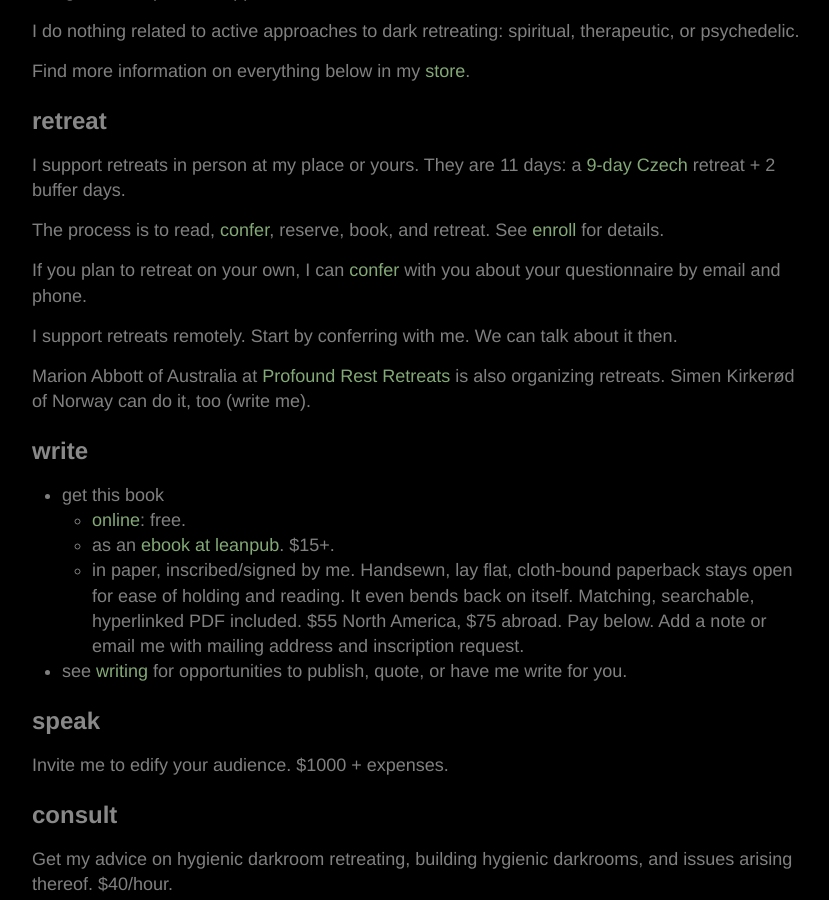
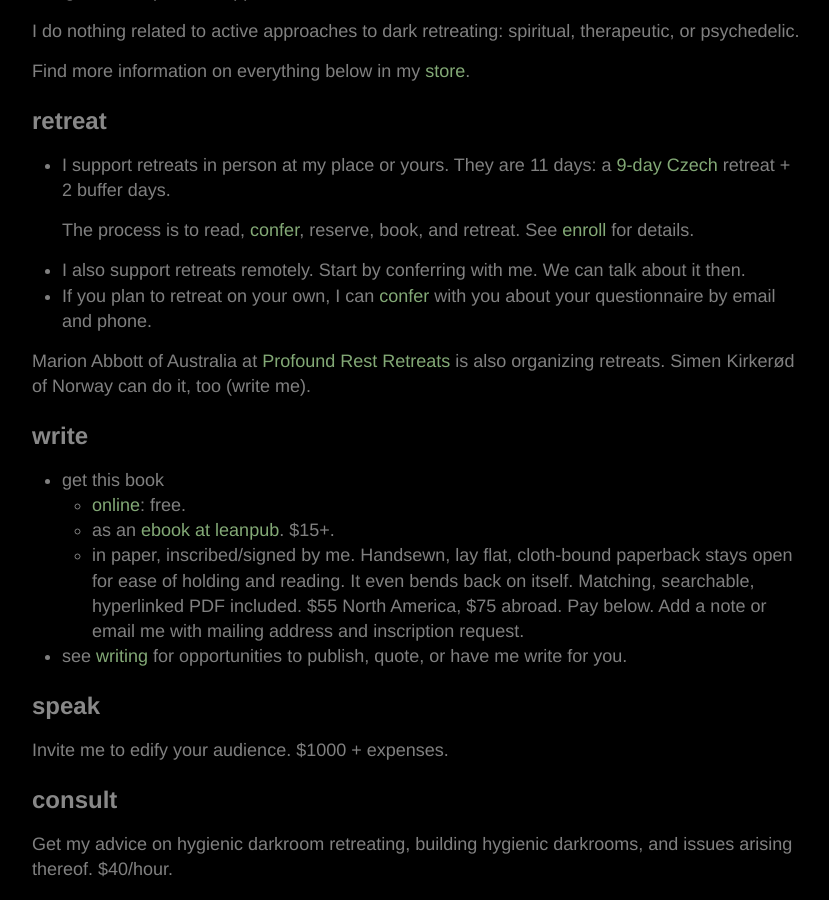
Before and after one commit to yodrew/yodrew.github.io, a Jekyll site: the page built from _pages/back/services.md, in a window 1280 px wide and 900 px high, scrolled down 339 px. Shown: the whole window, without its empty margins (223-1052 px from the left). Built offline with Jekyll 4.4.1, drawn with Linux system fonts in a browser that asks for light colours.

Commit message:
make question services

```diff
--- a/_pages/back/services.md
+++ b/_pages/back/services.md
@@ -14,13 +14,11 @@
 
 #### retreat
 
-I support retreats in person at my place or yours. They are 11 days: a [9-day Czech](/format#czech) retreat + 2 buffer days.
+- I support retreats in person at my place or yours. They are 11 days: a [9-day Czech](/format#czech) retreat + 2 buffer days.
 
-The process is to read, [confer](/store/confer), reserve, book, and retreat. See [enroll](/store/enroll) for details.
-
-If you plan to retreat on your own, I can [confer](/store/confer) with you about your questionnaire by email and phone.
-
-I support retreats remotely. Start by conferring with me. We can talk about it then.
+	The process is to read, [confer](/store/confer), reserve, book, and retreat. See [enroll](/store/enroll) for details.
+- I also support retreats remotely. Start by conferring with me. We can talk about it then.
+- If you plan to retreat on your own, I can [confer](/store/confer) with you about your questionnaire by email and phone.
 
 Marion Abbott of Australia at [Profound Rest Retreats](https://profoundrest.wordpress.com) is also organizing retreats. Simen Kirkerød of Norway can do it, too (write me).
 
```
Also changed, not shown: _includes/question.md (+2 -1 lines), _pages/make.md (+1 -1 lines).
